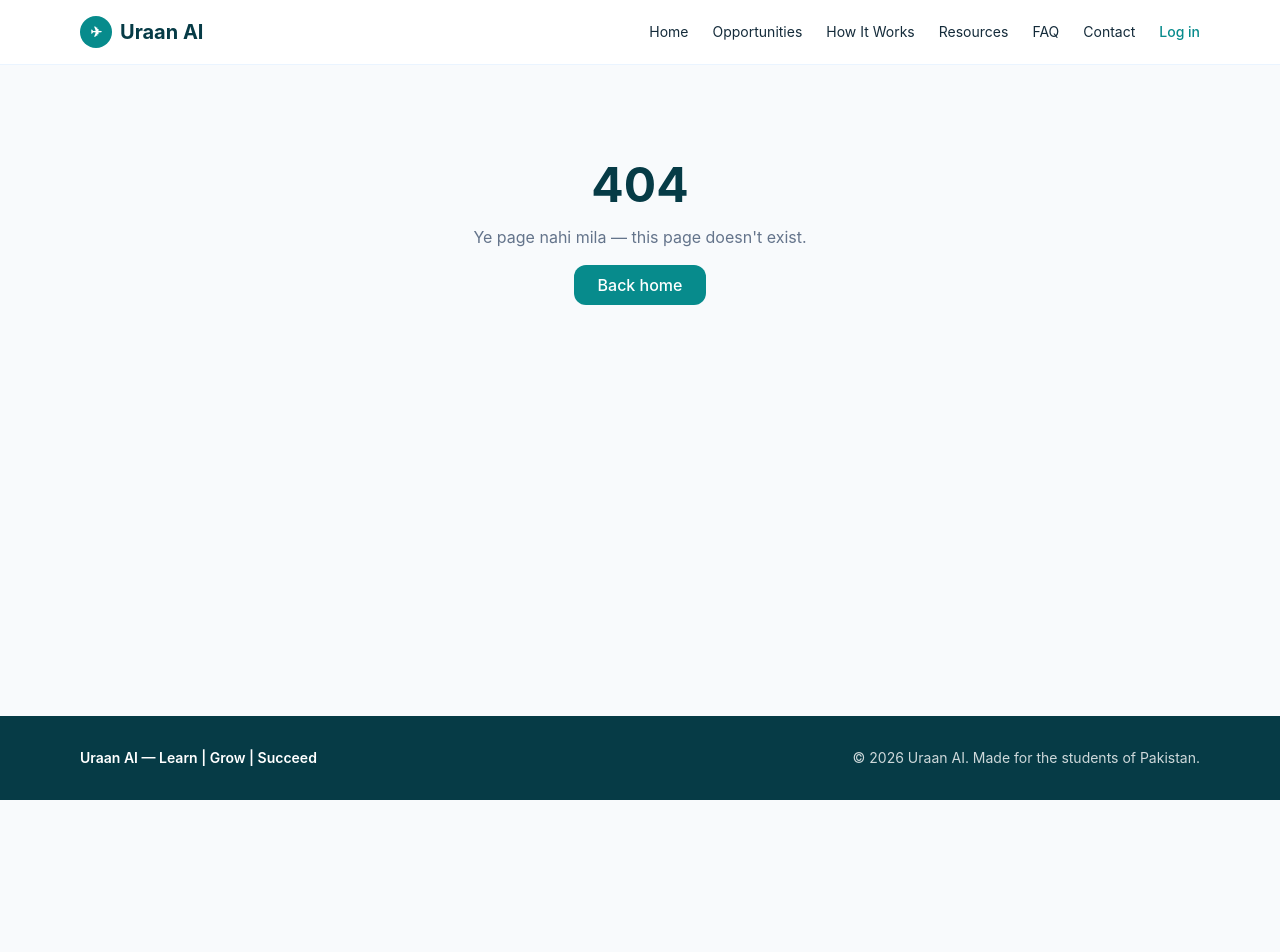
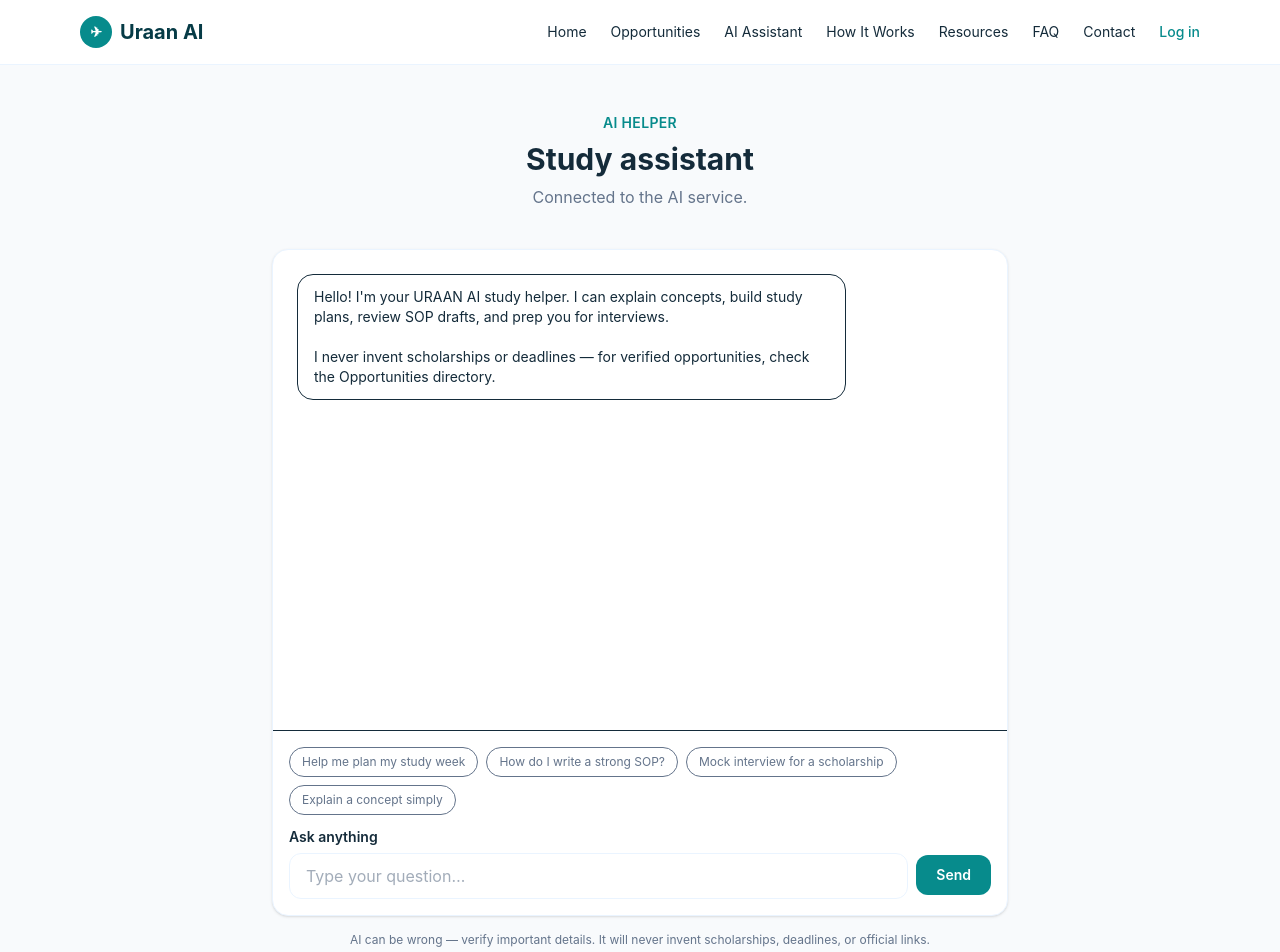
Before and after one commit to mrpsyco815-cyber/uraan-ai, a React (Vite) app: page /assistant in a window 1280 px wide. Shown: the top 952 px of the page. Before the commit the page ends 800 px from the top, so only its background shows below. Built offline with nearby package versions, Linux system fonts and the light colour scheme; no server answers.

Commit message:
Phase 7: AI study assistant (safe demo mode + Edge Function template)

```diff
--- a/src/App.tsx
+++ b/src/App.tsx
@@ -6,6 +6,7 @@ import { ProfileProvider } from './context/ProfileContext'
 import { About } from './pages/About'
 import { ApplicationDetail } from './pages/ApplicationDetail'
 import { Applications } from './pages/Applications'
+import { Assistant } from './pages/Assistant'
 import { Contact } from './pages/Contact'
 import { Faq } from './pages/Faq'
 import { ForgotPassword } from './pages/ForgotPassword'
@@ -47,6 +48,7 @@ export default function App() {
                 <Route path="forgot-password" element={<ForgotPassword />} />
                 <Route path="applications" element={<Applications />} />
                 <Route path="applications/:id" element={<ApplicationDetail />} />
+                <Route path="assistant" element={<Assistant />} />
                 <Route path="onboarding" element={<Onboarding />} />
                 <Route path="profile" element={<Profile />} />
                 <Route path="admin/opportunities" element={<AdminGuard><ReviewQueue /></AdminGuard>} />
--- a/src/components/Layout.tsx
+++ b/src/components/Layout.tsx
@@ -15,6 +15,7 @@ export function Layout() {
           <div className="hidden md:flex items-center gap-6 text-sm">
             <Link to="/" className="text-ink hover:text-primary-teal">Home</Link>
             <Link to="/opportunities" className="text-ink hover:text-primary-teal">Opportunities</Link>
+            <Link to="/assistant" className="text-ink hover:text-primary-teal">AI Assistant</Link>
             <Link to="/how-it-works" className="text-ink hover:text-primary-teal">How It Works</Link>
             <Link to="/resources" className="text-ink hover:text-primary-teal">Resources</Link>
             <Link to="/faq" className="text-ink hover:text-primary-teal">FAQ</Link>
--- /dev/null
+++ b/src/lib/assistant.ts
@@ -0,0 +1,108 @@
+/**
+ * URAAN AI study assistant client.
+ *
+ * SAFETY CONTRACT (non-negotiable):
+ * - The assistant NEVER invents scholarships, deadlines, official URLs, or eligibility claims.
+ * - For opportunity questions it ALWAYS redirects to the verified /opportunities directory.
+ * - It presents itself as study help, not an authority — "AI can be wrong, verify important things."
+ *
+ * Architecture: when VITE_ASSISTANT_ENDPOINT is set, messages go to a server-side
+ * Edge Function (which holds the LLM key). Otherwise a transparent offline demo
+ * answers with honest study guidance and clearly labels itself as demo mode.
+ */
+
+export interface ChatMessage {
+  role: 'user' | 'assistant'
+  content: string
+}
+
+const ENDPOINT = import.meta.env.VITE_ASSISTANT_ENDPOINT as string | undefined
+export const isAssistantLive = Boolean(ENDPOINT)
+
+const SYSTEM_REMINDER =
+  'I am URAAN AI study help (demo mode). I can explain concepts, plan study schedules, ' +
+  'and help with applications — but I never invent scholarships or deadlines. ' +
+  'For verified opportunities, check the Opportunities directory. AI can be wrong; verify important details.'
+
+/** Offline demo responder — honest, useful, never hallucinates opportunities. */
+function demoRespond(history: ChatMessage[]): string {
+  const last = history[history.length - 1]?.content.toLowerCase() ?? ''
+
+  const opportunityWords = ['scholarship', 'fellowship', 'deadline', 'apply', 'funding', 'stipend']
+  if (opportunityWords.some((w) => last.includes(w))) {
+    return (
+      'I can\'t invent or confirm scholarships, deadlines, or funding details — ' +
+      'getting those wrong could cost you an opportunity. Please check the verified ' +
+      'Opportunities directory (every listing there is admin-verified with an official link). ' +
+      'I *can* help you write your statement of purpose, plan documents, or prepare for interviews — just ask!'
+    )
+  }
+
+  if (last.includes('study') || last.includes('plan') || last.includes('schedule') || last.includes('exam')) {
+    return (
+      'Here\'s a study framework that works for most students:\n\n' +
+      '1. **Active recall** — close the book and explain the concept aloud.\n' +
+      '2. **Spaced repetition** — review after 1 day, 3 days, 1 week.\n' +
+      '3. **Past papers** — practice under timed conditions.\n' +
+      '4. **Teach it** — if you can teach it simply, you know it.\n\n' +
+      'Tell me your subject and exam date and I\'ll help you build a week-by-week plan.'
+    )
+  }
+
+  if (last.includes('sop') || last.includes('statement') || last.includes('essay') || last.includes('personal statement')) {
+    return (
+      'A strong statement of purpose has 4 parts:\n\n' +
+      '1. **Hook** — a specific moment that sparked your interest (not "I always loved…").\n' +
+      '2. **Evidence** — 2–3 concrete achievements with numbers.\n' +
+      '3. **Fit** — why THIS program, naming professors or labs.\n' +
+      '4. **Future** — what you\'ll do with the degree.\n\n' +
+      'Paste a draft and I\'ll give honest feedback on structure and clarity.'
+    )
+  }
+
+  if (last.includes('interview')) {
+    return (
+      'Interview prep that actually helps:\n\n' +
+      '• Prepare 5 stories using STAR (Situation, Task, Action, Result).\n' +
+      '• Research the program — have 3 smart questions ready.\n' +
+      '• Do one mock interview aloud (record yourself).\n' +
+      '• Common opener: "Tell me about yourself" → 90-second version of your SOP.\n\n' +
+      'Want a mock interview? Tell me the program and I\'ll play the interviewer.'
+    )
+  }
+
+  if (last.includes('hello') || last.includes('hi') || last.includes('salam') || last.includes('assalam')) {
+    return (
+      'Hello! I\'m your URAAN AI study helper. I can:\n\n' +
+      '• Explain study concepts simply\n' +
+      '• Build study plans\n' +
+      '• Review your SOP drafts\n' +
+      '• Prep you for interviews\n\n' +
+      'What are you working on today?'
+    )
+  }
+
+  return (
+    'I can help with study planning, concept explanations, SOP feedback, and interview prep. ' +
+    'Try asking: "Help me plan my week", "Review my SOP draft", or "Explain photosynthesis simply".\n\n' +
+    'Note: I never invent scholarships or deadlines — for those, use the verified Opportunities directory.'
+  )
+}
+
+export async function sendMessage(history: ChatMessage[]): Promise<string> {
+  if (isAssistantLive && ENDPOINT) {
+    const res = await fetch(ENDPOINT, {
+      method: 'POST',
+      headers: { 'Content-Type': 'application/json' },
+      body: JSON.stringify({ messages: history, system_reminder: SYSTEM_REMINDER }),
+    })
+    if (!res.ok) throw new Error('Assistant service unavailable.')
+    const data = await res.json()
+    return data.reply as string
+  }
+  // Offline demo — clearly labelled, honest, safe
+  await new Promise((r) => setTimeout(r, 600))
+  return demoRespond(history)
+}
+
+export { SYSTEM_REMINDER }
--- /dev/null
+++ b/src/pages/Assistant.tsx
@@ -0,0 +1,126 @@
+import { useEffect, useRef, useState } from 'react'
+import { Badge } from '../components/ui/Badge'
+import { Button } from '../components/ui/Button'
+import { Card } from '../components/ui/Card'
+import { TextInput } from '../components/ui/fields'
+import { SectionHeading } from '../components/ui/states'
+import { isAssistantLive, sendMessage, type ChatMessage } from '../lib/assistant'
+
+const STARTERS = [
+  'Help me plan my study week',
+  'How do I write a strong SOP?',
+  'Mock interview for a scholarship',
+  'Explain a concept simply',
+]
+
+export function Assistant() {
+  const [messages, setMessages] = useState<ChatMessage[]>([
+    {
+      role: 'assistant',
+      content:
+        "Hello! I'm your URAAN AI study helper. I can explain concepts, build study plans, review SOP drafts, and prep you for interviews.\n\nI never invent scholarships or deadlines — for verified opportunities, check the Opportunities directory.",
+    },
+  ])
+  const [input, setInput] = useState('')
+  const [sending, setSending] = useState(false)
+  const [error, setError] = useState<string | null>(null)
+  const bottomRef = useRef<HTMLDivElement>(null)
+
+  useEffect(() => {
+    bottomRef.current?.scrollIntoView({ behavior: 'smooth' })
+  }, [messages])
+
+  async function send(text: string) {
+    const trimmed = text.trim()
+    if (!trimmed || sending) return
+    setError(null)
+    const next = [...messages, { role: 'user' as const, content: trimmed }]
+    setMessages(next)
+    setInput('')
+    setSending(true)
+    try {
+      const reply = await sendMessage(next)
+      setMessages([...next, { role: 'assistant', content: reply }])
+    } catch (e) {
+      setError(e instanceof Error ? e.message : 'Something went wrong.')
+    }
+    setSending(false)
+  }
+
+  return (
+    <div className="max-w-3xl mx-auto px-4 py-12">
+      <SectionHeading
+        kicker="AI Helper"
+        title="Study assistant"
+        subtitle={isAssistantLive ? 'Connected to the AI service.' : 'Demo mode — honest study guidance, no invented facts.'}
+      />
+
+      {!isAssistantLive && (
+        <div className="mb-6">
+          <Badge tone="pending">Demo mode</Badge>
+          <p className="text-xs text-muted mt-2">
+            Connect an AI service (Edge Function + API key) to enable full conversational AI.
+            Demo mode gives safe, useful study guidance and never invents scholarships or deadlines.
+          </p>
+        </div>
+      )}
+
+      <Card className="p-0 overflow-hidden">
+        <div className="h-[480px] overflow-y-auto p-6 space-y-4 bg-surface-2">
+          {messages.map((m, i) => (
+            <div key={i} className={`flex ${m.role === 'user' ? 'justify-end' : 'justify-start'}`}>
+              <div
+                className={`max-w-[80%] rounded-2xl px-4 py-3 text-sm whitespace-pre-line ${
+                  m.role === 'user' ? 'bg-primary-teal text-white' : 'bg-white border border-line text-ink'
+                }`}
+              >
+                {m.content}
+              </div>
+            </div>
+          ))}
+          {sending && (
+            <div className="flex justify-start">
+              <div className="bg-white border border-line rounded-2xl px-4 py-3 text-sm text-muted animate-pulse">
+                Thinking…
+              </div>
+            </div>
+          )}
+          <div ref={bottomRef} />
+        </div>
+
+        {error && (
+          <p className="px-6 pt-3 text-sm text-error" role="alert">{error}</p>
+        )}
+
+        <div className="p-4 border-t border-line">
+          <div className="flex flex-wrap gap-2 mb-3">
+            {STARTERS.map((s) => (
+              <button
+                key={s}
+                onClick={() => send(s)}
+                className="text-xs px-3 py-1.5 rounded-full border border-line text-muted hover:border-primary-teal hover:text-primary-teal transition"
+              >
+                {s}
+              </button>
+            ))}
+          </div>
+          <form
+            onSubmit={(e) => { e.preventDefault(); send(input) }}
+            className="flex gap-2"
+          >
+            <div className="flex-1">
+              <TextInput id="chat" label="Ask anything" value={input} onChange={(e) => setInput(e.target.value)} placeholder="Type your question…" />
+            </div>
+            <div className="pt-7">
+              <Button type="submit" loading={sending}>Send</Button>
+            </div>
+          </form>
+        </div>
+      </Card>
+
+      <p className="text-xs text-muted mt-4 text-center">
+        AI can be wrong — verify important details. It will never invent scholarships, deadlines, or official links.
+      </p>
+    </div>
+  )
+}
```
